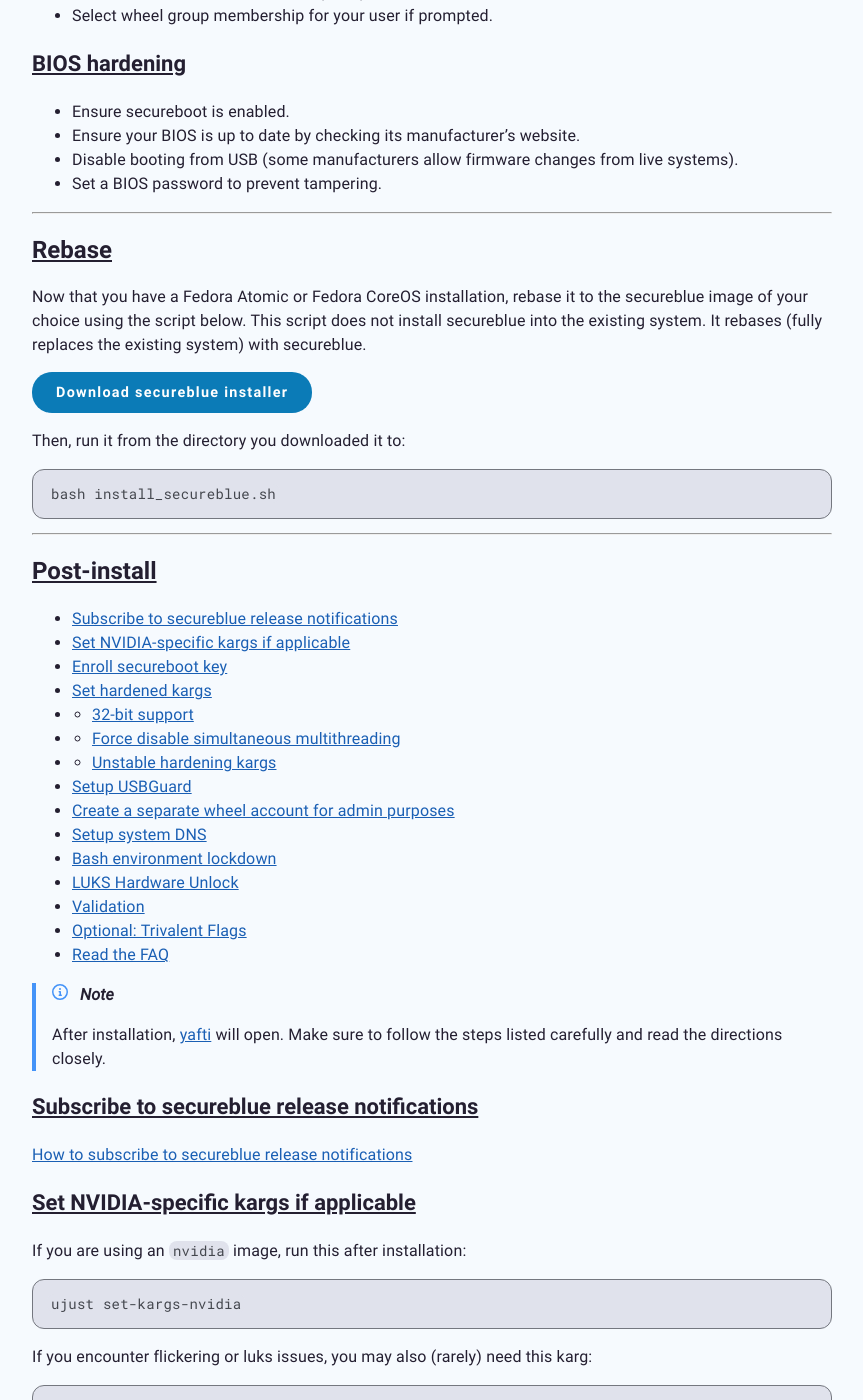
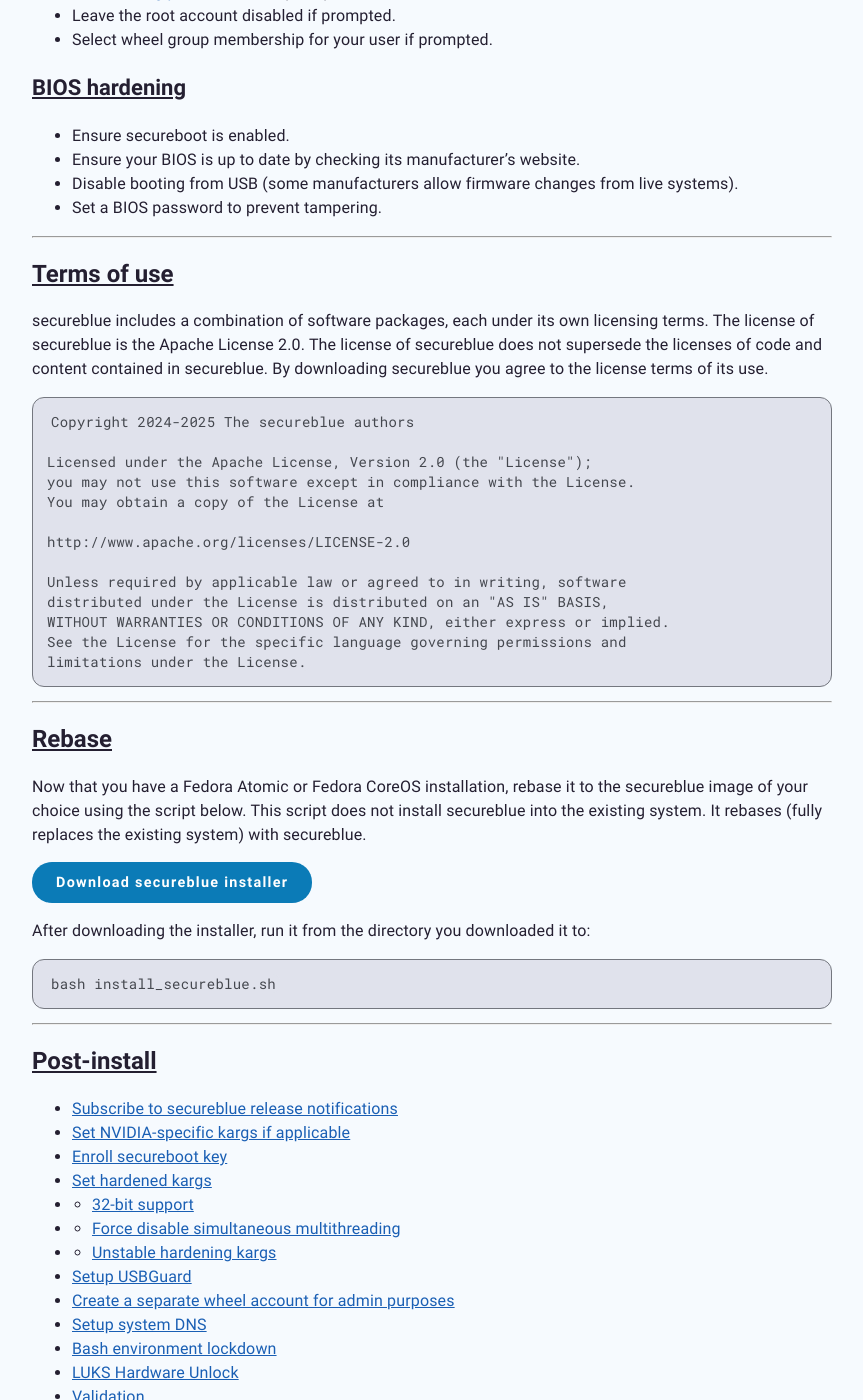
Before and after one commit to secureblue/secureblue.github.io, a Jekyll site: the page built from content/INSTALL.md, in a window 1280 px wide and 1400 px high, scrolled down 1199 px. Shown: the whole window, without its empty margins (208-1071 px from the left). Built offline with Jekyll 4.4.1, drawn with Linux system fonts in a browser that asks for light colours.

Commit message:
chore: add disclaimer (#46)

````diff
--- a/content/INSTALL.md
+++ b/content/INSTALL.md
@@ -13,12 +13,14 @@
 - [Pre-install](#pre-install)
 - - [Fedora installation](#fedora-installation)
 - - [BIOS hardening](#bios-hardening)
+- [Terms of use](#terms)
 - [Rebase](#rebase)
 - [Post-install](#post-install)
 
 <hr>
 
 ## [Pre-install](#pre-install)
+{: #pre-install}
 
 The following is advice on what to do before and during the installation of a Fedora ISO, and how.
 
@@ -31,12 +33,15 @@
 Before rebasing and during the installation, the following checks are recommended.
 
 ### [Fedora installation](#fedora-installation)
+{: #fedora-installation}
+
 - Select the option to encrypt the drive you're installing to.
 - Use a [strong password](https://security.harvard.edu/use-strong-passwords) when prompted.
 - Leave the root account disabled if prompted.
 - Select wheel group membership for your user if prompted.
 
 ### [BIOS hardening](#bios-hardening)
+{: #bios-hardening}
 - Ensure secureboot is enabled.
 - Ensure your BIOS is up to date by checking its manufacturer's website.
 - Disable booting from USB (some manufacturers allow firmware changes from live systems).
@@ -44,13 +49,38 @@
 
 <hr>
 
+## [Terms of use](#terms)
+{: #terms}
+
+secureblue includes a combination of software packages, each under its own licensing terms. The license of secureblue is the Apache License 2.0. The license of secureblue does not supersede the licenses of code and content contained in secureblue. By downloading secureblue you agree to the license terms of its use.
+
+```
+Copyright 2024-2025 The secureblue authors
+
+Licensed under the Apache License, Version 2.0 (the "License");
+you may not use this software except in compliance with the License.
+You may obtain a copy of the License at
+
+http://www.apache.org/licenses/LICENSE-2.0
+
+Unless required by applicable law or agreed to in writing, software
+distributed under the License is distributed on an "AS IS" BASIS,
+WITHOUT WARRANTIES OR CONDITIONS OF ANY KIND, either express or implied.
+See the License for the specific language governing permissions and
+limitations under the License.
+```
+
+<hr>
+
 ## [Rebase](#rebase)
+{: #rebase}
 
 Now that you have a Fedora Atomic or Fedora CoreOS installation, rebase it to the secureblue image of your choice using the script below. This script does not install secureblue into the existing system. It rebases (fully replaces the existing system) with secureblue.
 
+
 <a class="button" href="https://github.com/secureblue/secureblue/releases/latest/download/install_secureblue.sh">Download secureblue installer</a>
 
-Then, run it from the directory you downloaded it to:
+After downloading the installer, run it from the directory you downloaded it to:
 
 ```
 bash install_secureblue.sh
@@ -59,6 +89,7 @@
 <hr>
 
 ## [Post-install](#post-install)
+{: #post-install}
 
 - [Subscribe to secureblue release notifications](#release-notifications)
 - [Set NVIDIA-specific kargs if applicable](#nvidia)
@@ -185,6 +216,7 @@
 ```
 
 ### [LUKS Hardware-Unlock](#luks-hardware-unlock)
+{: #luks-hardware-unlock}
 
 {% include alert.html type='note' content='There are two options available for hardware-based unlocking. You can either enroll FIDO2 or TPM2 for your luks volume. FIDO2 enrollment is preferable if you own a hardware security key. It\'s recommended that you choose only one of these, and not both at the same time.' %}
 
````
